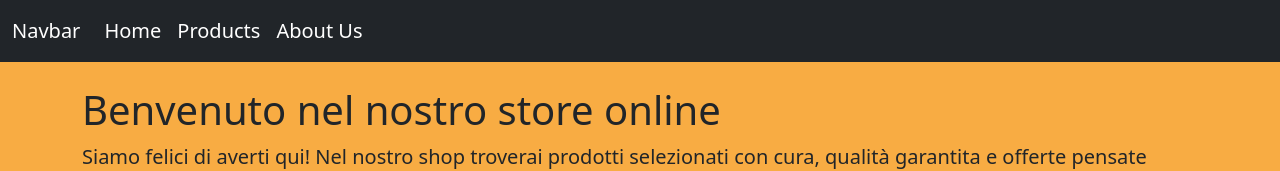
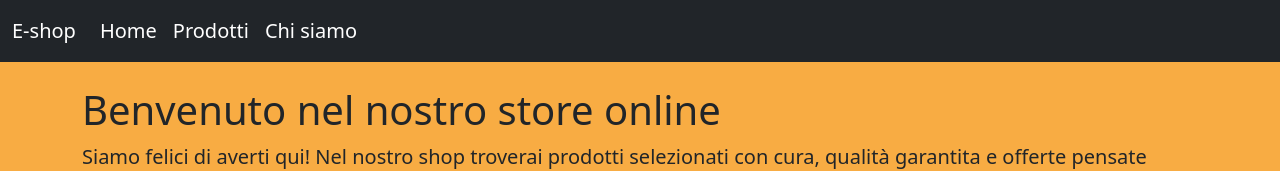
Before and after one commit to micheleferri01/react-router, a React (Vite) app: page / in a window 1280 px wide. Shown: the top 171 px of the page. Built offline with nearby package versions, Linux system fonts and the light colour scheme.

Commit message:
edit: nomi dei link

```diff
--- a/src/components/Navbar.jsx
+++ b/src/components/Navbar.jsx
@@ -5,20 +5,20 @@ export default function Navbar() {
     return (
         <nav className="navbar navbar-expand-lg bg-dark">
             <div className="container-fluid fs-5">
-                <Link className="navbar-brand text-white" to="/">Navbar</Link>
+                <Link className="navbar-brand text-white" to="/">E-shop</Link>
                 <button className="navbar-toggler" type="button" data-bs-toggle="collapse" data-bs-target="#navbarNav" aria-controls="navbarNav" aria-expanded="false" aria-label="Toggle navigation">
-                    <span className="navbar-toggler-icon"></span>
+                    <span className="navbar-toggler-icon text-white"></span>
                 </button>
                 <div className="collapse navbar-collapse" id="navbarNav">
                     <ul className="navbar-nav">
                         <li className="nav-item">
-                            <NavLink className="nav-link active text-white" to="/">Home</NavLink>
+                            <NavLink className="nav-link text-white" to="/">Home</NavLink>
                         </li>
                         <li className="nav-item">
-                            <NavLink className="nav-link text-white" to="/products">Products</NavLink>
+                            <NavLink className="nav-link text-white" to="/products">Prodotti</NavLink>
                         </li>
                         <li className="nav-item">
-                            <NavLink className="nav-link text-white" to="/about-us">About Us</NavLink>
+                            <NavLink className="nav-link text-white" to="/about-us">Chi siamo</NavLink>
                         </li>
                     </ul>
                 </div>
```
